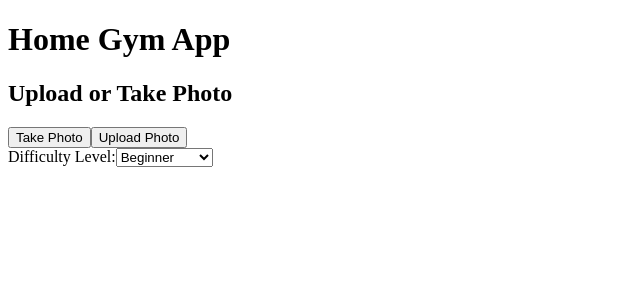
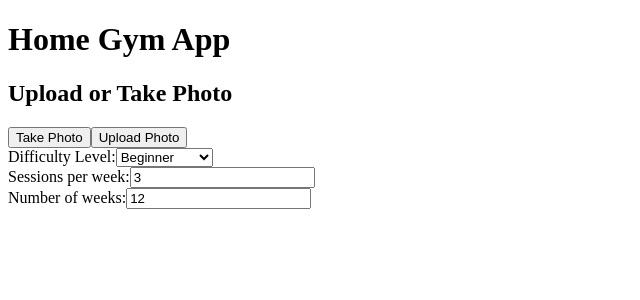
Before and after one commit to michelemazzucco/home-gym-app, a Next.js app: page / in a window 1280 px wide. Shown: the top 300 px of the page, without its empty margins (0-640 px from the left). Built offline with nearby package versions, Linux system fonts and the light colour scheme.

Commit message:
new preferences added

```diff
--- a/app/api/analyze/route.ts
+++ b/app/api/analyze/route.ts
@@ -5,6 +5,8 @@ export async function POST(request: NextRequest) {
     const formData = await request.formData()
     const image = formData.get('image') as File
     const difficulty = formData.get('difficulty') as string
+    const sessionsPerWeekRaw = formData.get('sessionsPerWeek') as string | null
+    const weeksRaw = formData.get('weeks') as string | null
 
     if (!image) {
       return NextResponse.json({ error: 'No image provided' }, { status: 400 })
@@ -38,8 +40,16 @@ export async function POST(request: NextRequest) {
     // Determine image type for data URL
     const imageType = image.type || 'image/jpeg'
 
-    const workoutPerWeek = 3
-    const weeks = 12
+    const workoutPerWeek = (() => {
+      const n = Number(sessionsPerWeekRaw)
+      if (!Number.isFinite(n)) return 3
+      return Math.max(1, Math.min(14, Math.floor(n)))
+    })()
+    const weeks = (() => {
+      const n = Number(weeksRaw)
+      if (!Number.isFinite(n)) return 12
+      return Math.max(1, Math.min(52, Math.floor(n)))
+    })()
 
     const prompt = `You are a professional trainer.
 
@@ -53,7 +63,7 @@ export async function POST(request: NextRequest) {
     - The workout plan should be 30 minutes long.
     - The workout plan should be specific to the equipment identified in the image.
     - The workout plan should be specific to the difficulty level.
-    - Grouped in blocks of 2-3 weeks each.
+    - If plan is more than 4 weeks, group in blocks of 2 weeks each, otherwise, group in blocks of 1 week each.
     ${workoutPerWeek} session per week, with ${weeks} duration.
 
 
--- a/app/context/AppContext.tsx
+++ b/app/context/AppContext.tsx
@@ -29,6 +29,8 @@ interface WorkoutResult {
 interface AppState {
   selectedImage: File | null
   difficulty: DifficultyLevel
+  sessionsPerWeek: number
+  weeks: number
   loading: boolean
   workoutResult: WorkoutResult | null
 }
@@ -37,6 +39,8 @@ interface AppContextType {
   state: AppState
   setSelectedImage: (image: File | null) => void
   setDifficulty: (difficulty: DifficultyLevel) => void
+  setSessionsPerWeek: (sessions: number) => void
+  setWeeks: (weeks: number) => void
   setLoading: (loading: boolean) => void
   setWorkoutResult: (result: WorkoutResult | null) => void
   resetState: () => void
@@ -48,6 +52,8 @@ export function AppProvider({ children }: { children: ReactNode }) {
   const [state, setState] = useState<AppState>({
     selectedImage: null,
     difficulty: 'beginner',
+    sessionsPerWeek: 3,
+    weeks: 12,
     loading: false,
     workoutResult: null
   })
@@ -58,6 +64,14 @@ export function AppProvider({ children }: { children: ReactNode }) {
 
   const setDifficulty = (difficulty: DifficultyLevel) => {
     setState(prev => ({ ...prev, difficulty }))
+  }
+
+  const setSessionsPerWeek = (sessions: number) => {
+    setState(prev => ({ ...prev, sessionsPerWeek: sessions }))
+  }
+
+  const setWeeks = (weeks: number) => {
+    setState(prev => ({ ...prev, weeks }))
   }
 
   const setLoading = (loading: boolean) => {
@@ -72,6 +86,8 @@ export function AppProvider({ children }: { children: ReactNode }) {
     setState({
       selectedImage: null,
       difficulty: 'beginner',
+      sessionsPerWeek: 3,
+      weeks: 12,
       loading: false,
       workoutResult: null
     })
@@ -82,6 +98,8 @@ export function AppProvider({ children }: { children: ReactNode }) {
       state,
       setSelectedImage,
       setDifficulty,
+      setSessionsPerWeek,
+      setWeeks,
       setLoading,
       setWorkoutResult,
       resetState
--- a/app/page.tsx
+++ b/app/page.tsx
@@ -6,7 +6,7 @@ import { useApp } from './context/AppContext'
 import { Loader } from './components/Loader'
 
 export default function Home() {
-  const { state, setSelectedImage, setDifficulty, setLoading, setWorkoutResult } = useApp()
+  const { state, setSelectedImage, setDifficulty, setSessionsPerWeek, setWeeks, setLoading, setWorkoutResult } = useApp()
   const router = useRouter()
   const fileInputRef = useRef<HTMLInputElement>(null)
   const videoRef = useRef<HTMLVideoElement>(null)
@@ -108,6 +108,8 @@ export default function Home() {
       const formData = new FormData()
       formData.append('image', state.selectedImage)
       formData.append('difficulty', state.difficulty)
+      formData.append('sessionsPerWeek', String(state.sessionsPerWeek))
+      formData.append('weeks', String(state.weeks))
 
       const response = await fetch('/api/analyze', {
         method: 'POST',
@@ -185,6 +187,32 @@ export default function Home() {
               </select>
             </div>
 
+            <div>
+              <label htmlFor="sessionsPerWeek">Sessions per week:</label>
+              <input
+                id="sessionsPerWeek"
+                type="number"
+                value={state.sessionsPerWeek}
+                onChange={(e) => {
+                  const value = Number(e.target.value)
+                  setSessionsPerWeek(Number.isFinite(value) ? value : 3)
+                }}
+              />
+            </div>
+
+            <div>
+              <label htmlFor="weeks">Number of weeks:</label>
+              <input
+                id="weeks"
+                type="number"
+                value={state.weeks}
+                onChange={(e) => {
+                  const value = Number(e.target.value)
+                  setWeeks(Number.isFinite(value) ? value : 12)
+                }}
+              />
+            </div>
+
             {state.selectedImage && (
               <button onClick={analyzeImage} disabled={state.loading}>
                 Get Workout Plan
```
